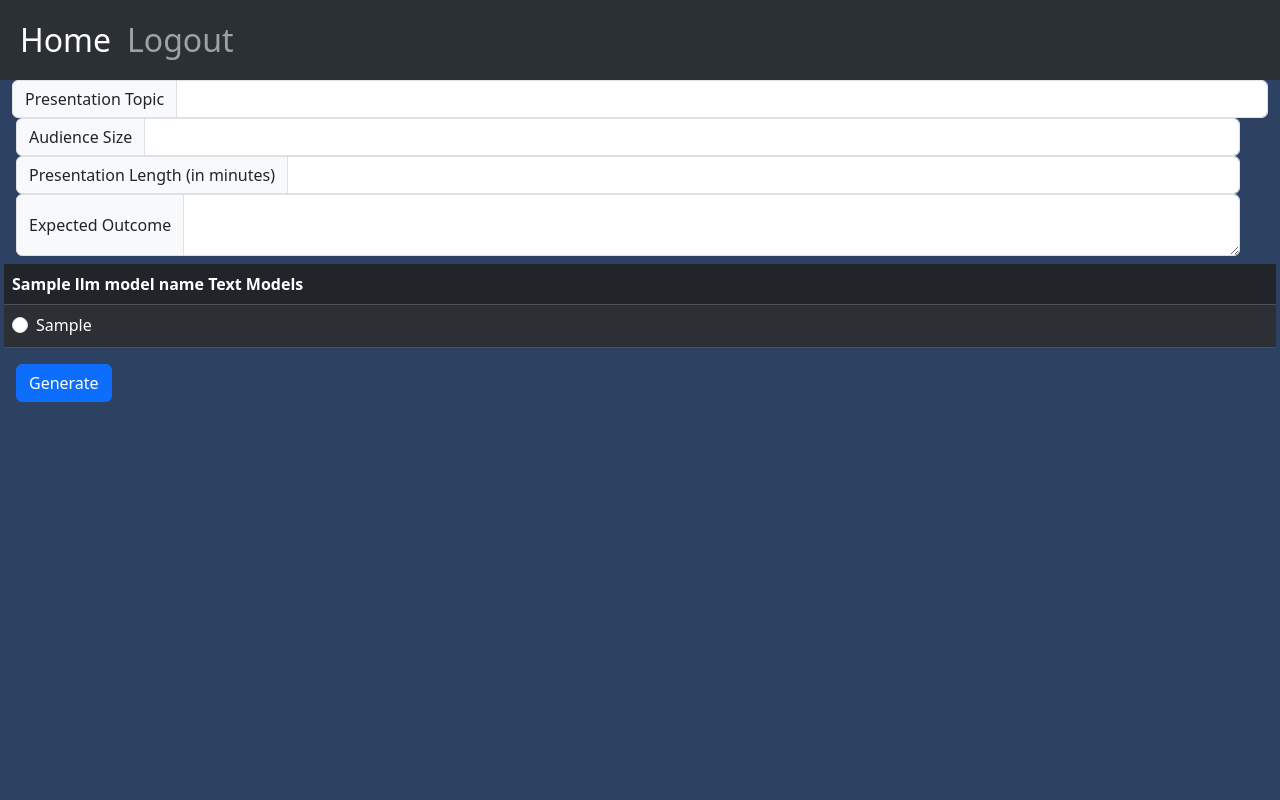
After one commit to dmcmenamin/MScProject, a Flask app: template templates/presentation_generator.html in a window 1280 px wide. The commit adds this page. Run offline with Flask 3, Linux system fonts and the light colour scheme; the template is opened without the code that fills it: most values are stand-ins (such as "Sample title", 1, 10 or a date in 2020).

Commit message:
Added Presentation Generator Page & endPoint Cleaned up Controller to tie into HTML input

```diff
--- a/app.py
+++ b/app.py
@@ -52,10 +52,10 @@ def login():
                     # store user information in session
                     session['user_id'] = user_id
                     session['username'] = username
-                    session['user_first_name'] = user_first_name
-                    session['user_last_name'] = user_last_name
-                    # redirect to chatbot page
-                    return render_template('index.html', session=session)
+                    session['first_name'] = user_first_name
+                    session['last_name'] = user_last_name
+                    # successful login user redirect to presentation generator page
+                    return redirect(url_for('presentation_generator'))
                 else:
                     # if password is incorrect
                     # redirect to login page
@@ -138,20 +138,64 @@ def signup():
             session['user_first_name'] = first_name
             session['user_last_name'] = last_name
 
-            # get first llm model name & api key from dictionary
-            first_llm_model_name = list(llm.keys())[0]
-            first_api_key = list(llm.values())[0]
-            # store api key in session
-            session['api_key'] = first_api_key
-
-            # redirect to login page
-            return render_template('index.html', session=session)
+            # successful login user redirect to presentation generator page
+            return redirect(url_for('presentation_generator'))
     else:
         return render_template('signup.html', database_error="Database error. "
                                                              "Please try again later.")
 
 
-@app.route('/logout')
+@app.route('/presentation_generator_endpoint', methods=['GET', 'POST'])
+def presentation_generator():
+    if request.method == 'GET':
+        # if user is not logged in, redirect to login page
+        if 'username' not in session:
+            return render_template('index.html', login_error="Please login to access this page.")
+        else:
+            # get user's available llm model names
+            database_connection = RelDBConnection()
+            params = (session['username'],)
+            returned_llm_model_names = (
+                database_connection.
+                query_return_all_matches_with_parameter(queries.get_all_llms_which_user_has_access_to(),  params))
+            # convert list of tuples to list of strings
+            for i in range(len(returned_llm_model_names)):
+                returned_llm_model_names[i] = returned_llm_model_names[i][0]
+
+            # get specific llm models
+            specific_llm_models = {}
+            for llm_model in returned_llm_model_names:
+                params = (llm_model,)
+                returned_llm_model_information = (
+                    database_connection.
+                    query_return_all_matches_with_parameter(queries.get_specific_llm(), params))
+
+                # convert list of tuples to list of strings for each llm model
+                for i in range(len(returned_llm_model_information)):
+                    if returned_llm_model_information[i][3] == "text":
+                        specific_llm_models[i] = returned_llm_model_information[i][2]
+
+            # render presentation generator page with list of available llm model names
+            return render_template('presentation_generator.html',
+                                   llm_model_names=list(returned_llm_model_names),
+                                   specific_llm_models=list(specific_llm_models.values()))
+    elif request.method == 'POST':
+        # get user input
+        print(request.form)
+        print(session['first_name'])
+        presenter_name = session['first_name'] + " " + session['last_name']
+        topic = request.form['presentation_topic']
+        audience_size = request.form['audience_size']
+        time = request.form['presentation_length']
+        audience_outcome = request.form['expected_outcome']
+
+        # get large language model & exact model name
+        # split the string to get the large language model name and the specific model name
+        large_language_model, model_name = request.form['llm_model_name'].split("_")
+        return render_template('presentation_generator.html')
+
+
+@app.route('/logout_endpoint')
 def logout():
     session.clear()
     return redirect(url_for('index'))
--- a/configs/env_variables.json
+++ b/configs/env_variables.json
@@ -9,9 +9,6 @@
   "MockChatGPT": {
     "MOCK_API_KEY": "MOCK_API_KEY",
     "MOCK_MODEL_NAME": "MOCK_MODEL_NAME"
-  },
+  }
 
-  "LargeLanguageModel": {
-    "API_KEY": "API_KEY"
-  }
 }
--- a/src/orchestration/orchestrator.py
+++ b/src/orchestration/orchestrator.py
@@ -23,9 +23,9 @@ class Orchestrator:
         self.model = model
 
     def call_large_language_model(self):
-        if self.large_language_model == "chat":
+        if self.large_language_model == "ChatGPT":
             return self.call_chatgpt_api(self.api_key, self.model)
-        elif self.large_language_model == "bard":
+        elif self.large_language_model == "Bard":
             return self.call_bard_api()
         else:
             raise ValueError("Large Language Model is not supported.")
--- a/templates/index.html
+++ b/templates/index.html
@@ -33,10 +33,10 @@
             <a class="nav-link active" aria-current="page" href="/">Home</a>
             <a class="nav-link" href="/signup_endpoint">Sign-Up</a>
               {% if 'username' in session %}
-                <a class="nav-link" >Chatbot</a>
-                <a class="nav-link ms-auto" href="/logout">Logout</a>
+                <a class="nav-link" href="presentation_generator_endpoint">Presentation Generator</a>
+                <a class="nav-link ms-auto" href="/logout_endpoint">Logout</a>
               {% else %}
-                <a class="nav-link disabled" aria-disabled="true">Chatbot</a>
+                <a class="nav-link disabled" aria-disabled="true">Presentation Generator</a>
                 <a class="nav-link disabled" aria-disabled="true">Logout</a>
               {% endif %}
           </div>
--- /dev/null
+++ b/templates/presentation_generator.html
@@ -0,0 +1,98 @@
+<!DOCTYPE html>
+<html lang="en" xmlns="http://www.w3.org/1999/html">
+<head>
+    <title>Home Page</title>
+    <link rel="stylesheet" type="text/css" href="../static/CSS/style.css">
+    <link href="https://cdn.jsdelivr.net/npm/bootstrap@5.3.2/dist/css/bootstrap.min.css"
+          rel="stylesheet" integrity="sha384-T3c6CoIi6uLrA9TneNEoa7RxnatzjcDSCmG1MXxSR1GAsXEV/Dwwykc2MPK8M2HN"
+          crossorigin="anonymous">
+</head>
+<body class="bg-custom">
+
+    <nav class="navbar navbar-expand-lg bg-body-tertiary" data-bs-theme="dark">
+      <div class="container-fluid">
+        <button class="navbar-toggler" type="button" data-bs-toggle="collapse" data-bs-target="#navbarNavAltMarkup" aria-controls="navbarNavAltMarkup" aria-expanded="false" aria-label="Toggle navigation">
+          <span class="navbar-toggler-icon"></span>
+        </button>
+        <div class="collapse navbar-collapse" id="navbarNavAltMarkup">
+          <div class="navbar-nav">
+            <a class="nav-link active" aria-current="page" href="/">Home</a>
+            <a class="nav-link" href="logout_endpoint">Logout</a>
+          </div>
+        </div>
+      </div>
+    </nav>
+
+    <div class="container-fluid">
+        <form class="row gy-2 gx-3 align-items-center" action="{{ url_for('presentation_generator') }}" method="POST">
+            <!-- input box, which asks the user what the topic of their presentation is -->
+            <div class="input-group">
+                <span class="input-group-text align-center">Presentation Topic</span>
+                <input  class="form-control" aria-label="presentation_topic" name="presentation_topic" required>
+            </div>
+
+            <!-- ask how many people are in the group -->
+            <div class="row">
+                <div class="col-12">
+                    <div class="input-group">
+                        <span class="input-group-text align-center">Audience Size</span>
+                        <input type="number" class="form-control" aria-label="audience_size"
+                               name="audience_size" required>
+                    </div>
+                </div>
+            </div>
+            <!-- ask how long the presentation is -->
+            <div class="row">
+                <div class="col-12">
+                    <div class="input-group">
+                        <span class="input-group-text align-center">Presentation Length (in minutes)</span>
+                        <input type="number" class="form-control" aria-label="presentation_length"
+                               name="presentation_length" required>
+                    </div>
+                </div>
+            </div>
+            <! -- ask what the expected outcome of the presentation is -->
+            <div class="row">
+                <div class="col-12">
+                    <div class="input-group">
+                        <span class="input-group-text align-center">Expected Outcome</span>
+                        <textarea class="form-control" aria-label="expected_outcome" name="expected_outcome"
+                        required></textarea>
+                    </div>
+                </div>
+            </div>
+            {% for llm_model_name in llm_model_names %}
+            <table class="table table-dark table-striped">
+                <thead>
+                <tr>
+                    <th scope="col">{{ llm_model_name }} Text Models</th>
+                </tr>
+                </thead>
+                <tbody>
+                {% for specific_llm_model in specific_llm_models %}
+                        <tr>
+                            <td>
+                                <div class="form-check">
+                                    <input class="form-check-input" type="radio" name="llm_model_name"
+                                           value="{{ llm_model_name }}_{{ specific_llm_model }}" id="flexRadioDefault1">
+                                    <label class="form-check-label" for="flexRadioDefault1">
+                                        {{ specific_llm_model }}
+                                    </label>
+                                </div>
+                            </td>
+                        </tr>
+                {% endfor %}
+                </tbody>
+            </table>
+            {% endfor %}
+            <div class="container-fluid">
+                <div class="row">
+                    <div class="col-12">
+                        <button type="submit" class="btn btn-primary">Generate</button>
+                    </div>
+                </div>
+            </div>
+        </form>
+    </div>
+</body>
+</html>
```
Also changed, not shown: src/controllers/controller.py (+33 -35 lines), src/database/queries.py (+15 -1 lines), templates/chatbot.html (deleted, +0 -34 lines), .github/workflows/github-ci.yml (deleted).
